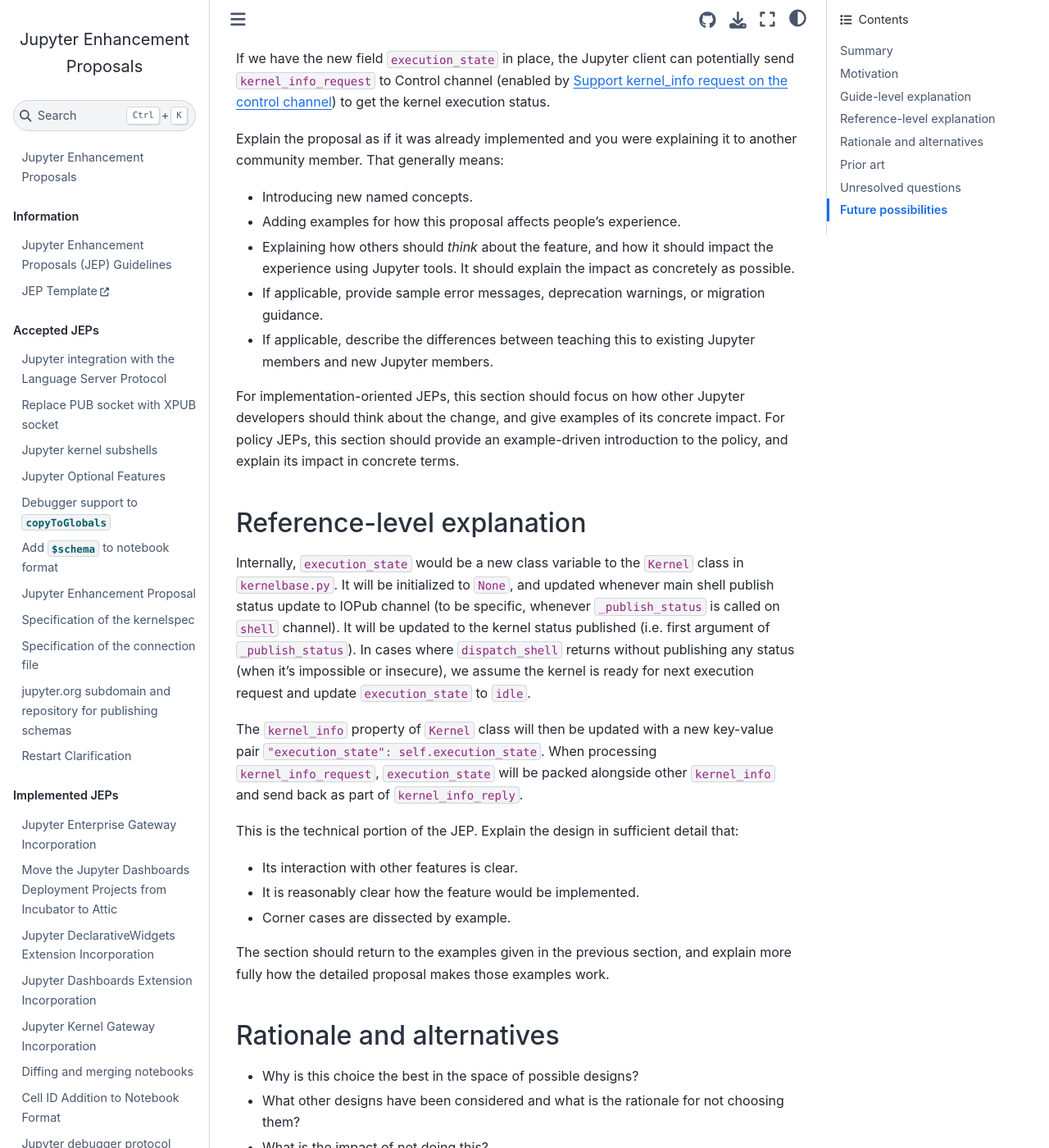
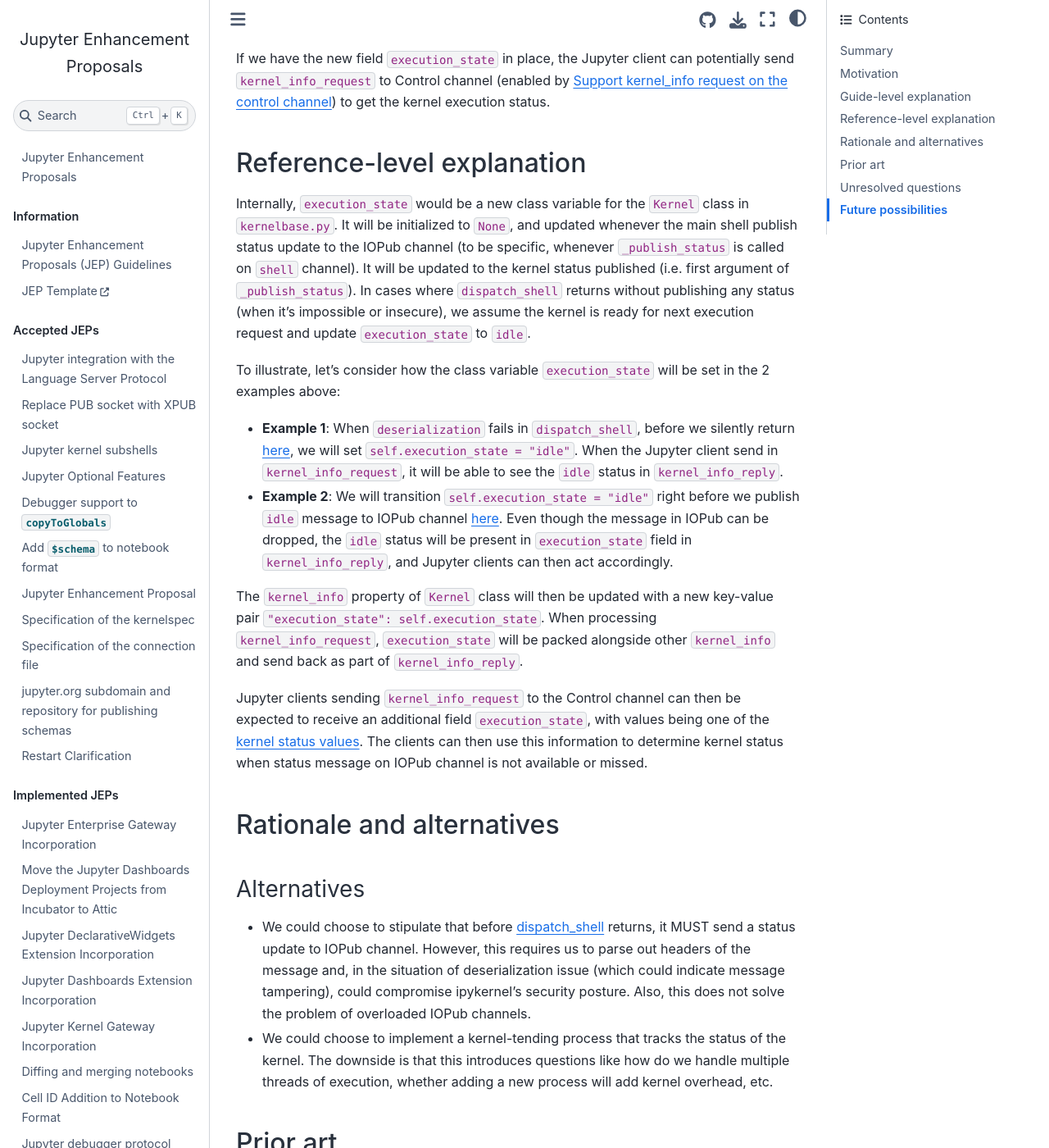
Before and after one commit to jupyter/enhancement-proposals, a Jupyter Book: the page built from 134-new-field-kernel-info-reply/new-field-kernel-info.md, in a window 1280 px wide and 1400 px high, scrolled down 2224 px. Shown: the whole window at 82% size. Built offline with Jupyter Book 1.0.4 settings and Sphinx 7.4.7 and the Sphinx Book theme 1.1.4, drawn with Linux system fonts in a browser that asks for light colours; some of the changed text lies outside the part shown.

Commit message:
Mostly complete

```diff
--- a/134-new-field-kernel-info-reply/new-field-kernel-info.md
+++ b/134-new-field-kernel-info-reply/new-field-kernel-info.md
@@ -23,7 +23,7 @@
 A new optional field called `execution_state` will be added to the `kernel_info_reply` message. `execution_state` will represent the status of main shell channel, which is responsible for command execution. The field is optional to keep `kernel_info_reply` backward compatible.
 
 Values of the optional field `execution_state` should be the [kernel status](https://jupyter-client.readthedocs.io/en/latest/messaging.html#kernel-status) specified in Jupyter protocol, i.e. `execution_state : ('busy', 'idle', 'starting')`. It represents source-of-truth for kernel status would be updated:
-- Whenever main shell channel publishes any status to IOPub channel
+- Right before main shell channel publishes any status to IOPub channel
 - To `idle` whenever kernel stopped handling current command execution request. In some cases, `dispatch_shell` returns without publishing any status as it's either not possible (e.g. session is `None`), or not secure (e.g. deserialization step fails). In this case, we still want to update `execution_state` as kernel is ready for next execution request.
 
 This enables Jupyter client to actively poll for execution status on main shell channel, in addition to passively waiting for status update on IOPub channel. Developers hence have the option to directly reach out to kernel for status, in cases where message publishing mechanism met problem (e.g. when High Water Mark is hit and messages are randomly dropped), or when a new client connect to an already running kernel. The proposal is a strict augmentation to current kernel status communication mechanism and does not modify current mechanism. The intention is to provide an alternative when current mechanism fails.
@@ -44,78 +44,90 @@
 
 If we have the new field `execution_state` in place, the Jupyter client can potentially send `kernel_info_request` to Control channel (enabled by [Support kernel_info request on the control channel](https://jupyter.org/enhancement-proposals/80-kernel-info/kernel-info.html#support-kernel-info-request-on-the-control-channel)) to get the kernel execution status.
 
-Explain the proposal as if it was already implemented and you were
-explaining it to another community member. That generally means:
+[//]: # (Explain the proposal as if it was already implemented and you were)
+[//]: # (explaining it to another community member. That generally means:)
+[//]: # (- Introducing new named concepts.)
+[//]: # (- Adding examples for how this proposal affects people's experience)
+[//]: # (- Explaining how others should *think* about the feature, and how it should impact the experience using Jupyter tools. It should explain the impact as concretely as possible.)
+[//]: # (- If applicable, provide sample error messages, deprecation warnings, or migration guidance.)
+[//]: # (- If applicable, describe the differences between teaching this to existing Jupyter members and new Jupyter members.)
 
-- Introducing new named concepts.
-- Adding examples for how this proposal affects people's experience.
-- Explaining how others should *think* about the feature, and how it should impact the experience using Jupyter tools. It should explain the impact as concretely as possible.
-- If applicable, provide sample error messages, deprecation warnings, or migration guidance.
-- If applicable, describe the differences between teaching this to existing Jupyter members and new Jupyter members.
-
-For implementation-oriented JEPs, this section should focus on how other Jupyter
-developers should think about the change, and give examples of its concrete impact. For policy JEPs, this section should provide an example-driven introduction to the policy, and explain its impact in concrete terms.
+[//]: # (For implementation-oriented JEPs, this section should focus on how other Jupyter)
+[//]: # (developers should think about the change, and give examples of its concrete impact. For policy JEPs, this section should provide an example-driven introduction to the policy, and explain its impact in concrete terms.)
 
 ## Reference-level explanation
 
-Internally, `execution_state` would be a new class variable to the `Kernel` class in `kernelbase.py`. It will be initialized to `None`, and updated whenever main shell publish status update to IOPub channel (to be specific, whenever `_publish_status` is called on `shell` channel). It will be updated to the kernel status published (i.e. first argument of `_publish_status`). In cases where `dispatch_shell` returns without publishing any status (when it's impossible or insecure), we assume the kernel is ready for next execution request and update `execution_state` to `idle`.
+Internally, `execution_state` would be a new class variable for the `Kernel` class in `kernelbase.py`. It will be initialized to `None`, and updated whenever the main shell publish status update to the IOPub channel (to be specific, whenever `_publish_status` is called on `shell` channel). It will be updated to the kernel status published (i.e. first argument of `_publish_status`). In cases where `dispatch_shell` returns without publishing any status (when it's impossible or insecure), we assume the kernel is ready for next execution request and update `execution_state` to `idle`.
+
+To illustrate, let's consider how the class variable `execution_state` will be set in the 2 examples above:
+- **Example 1**: When `deserialization` fails in `dispatch_shell`, before we silently return [here](https://github.com/ipython/ipykernel/blob/41443c9c5d76856ca815c0e02c45dfa858e755bc/ipykernel/kernelbase.py#L418), we will set `self.execution_state = "idle"`. When the Jupyter client send in `kernel_info_request`, it will be able to see the `idle` status in `kernel_info_reply`.
+- **Example 2**: We will transition `self.execution_state = "idle"` right before we publish `idle` message to IOPub channel [here](https://github.com/ipython/ipykernel/blob/41443c9c5d76856ca815c0e02c45dfa858e755bc/ipykernel/kernelbase.py#L487). Even though the message in IOPub can be dropped, the `idle` status will be present in `execution_state` field in `kernel_info_reply`, and Jupyter clients can then act accordingly.
 
 The `kernel_info` property of `Kernel` class will then be updated with a new key-value pair `"execution_state": self.execution_state`. When processing `kernel_info_request`, `execution_state` will be packed alongside other `kernel_info` and send back as part of `kernel_info_reply`.
 
-This is the technical portion of the JEP. Explain the design in
-sufficient detail that:
+Jupyter clients sending `kernel_info_request` to the Control channel can then be expected to receive an additional field `execution_state`, with values being one of the [kernel status values](https://jupyter-client.readthedocs.io/en/latest/messaging.html#kernel-status). The clients can then use this information to determine kernel status when status message on IOPub channel is not available or missed.
 
-- Its interaction with other features is clear.
-- It is reasonably clear how the feature would be implemented.
-- Corner cases are dissected by example.
-
-The section should return to the examples given in the previous section, and explain more fully how the detailed proposal makes those examples work.
+[//]: # (This is the technical portion of the JEP. Explain the design in)
+[//]: # (sufficient detail that:)
+[//]: #
+[//]: # (- Its interaction with other features is clear.)
+[//]: # (- It is reasonably clear how the feature would be implemented.)
+[//]: # (- Corner cases are dissected by example.)
+[//]: #
+[//]: # (The section should return to the examples given in the previous section, and explain more fully how the detailed proposal makes those examples work.)
 
 ## Rationale and alternatives
 
-- Why is this choice the best in the space of possible designs?
-- What other designs have been considered and what is the rationale for not choosing them?
-- What is the impact of not doing this?
+### Alternatives
+- We could choose to stipulate that before [dispatch_shell](https://github.com/ipython/ipykernel/blob/3c96ba25cb3f9a83e49ad7d769905e9fa770e369/ipykernel/kernelbase.py#L352) returns, it MUST send a status update to IOPub channel. However, this requires us to parse out headers of the message and, in the situation of deserialization issue (which could indicate message tampering), could compromise ipykernel's security posture. Also, this does not solve the problem of overloaded IOPub channels.
+- We could choose to implement a kernel-tending process that tracks the status of the kernel. The downside is that this introduces questions like how do we handle multiple threads of execution, whether adding a new process will add kernel overhead, etc.
+
+[//]: # (- Why is this choice the best in the space of possible designs?)
+[//]: # (- What other designs have been considered and what is the rationale for not choosing them?)
+[//]: # (- What is the impact of not doing this?)
 
 ## Prior art
 
 Poll-based status update is a widely-used and well-known client-server communication pattern in software engineering known for its reliability in client's perspective. In this case, Jupyter kernel is the server for command execution. When the pub-sub communication pattern for kernel status update fails, it would be good to have a poll-based communicatioin mechanism in place for higher reliability.
 
-Discuss prior art, both the good and the bad, in relation to this proposal.
-A few examples of what this can include are:
-
-- Does this feature exist in other tools or ecosystems, and what experience have their community had?
-- For community proposals: Is this done by some other community and what were their experiences with it?
-- For other teams: What lessons can we learn from what other communities have done here?
-- Papers: Are there any published papers or great posts that discuss this? If you have some relevant papers to refer to, this can serve as a more detailed theoretical background.
-
-This section is intended to encourage you as an author to think about the lessons from other languages, provide readers of your JEP with a fuller picture.
-If there is no prior art, that is fine - your ideas are interesting to us whether they are brand new or if it is an adaptation from other languages.
+[//]: # (Discuss prior art, both the good and the bad, in relation to this proposal.)
+[//]: # (A few examples of what this can include are:)
+[//]: #
+[//]: # (- Does this feature exist in other tools or ecosystems, and what experience have their community had?)
+[//]: # (- For community proposals: Is this done by some other community and what were their experiences with it?)
+[//]: # (- For other teams: What lessons can we learn from what other communities have done here?)
+[//]: # (- Papers: Are there any published papers or great posts that discuss this? If you have some relevant papers to refer to, this can serve as a more detailed theoretical background.)
+[//]: #
+[//]: # (This section is intended to encourage you as an author to think about the lessons from other languages, provide readers of your JEP with a fuller picture.)
+[//]: # (If there is no prior art, that is fine - your ideas are interesting to us whether they are brand new or if it is an adaptation from other languages.)
 
 
 ## Unresolved questions
 
-- The kernel goes to `starting` state after kernel start-up, and no `idle` message is published after that. Do we treat `starting` synonymous with `idle` with respect to command execution? Or, we should publish an `idle` message after the kernel has fully started? Or, should we abolish `starting` entirely as currently it's published right at the end of kernel's `start` method? Or, should we publish `starting` at the start of kernel's `start` method, and publish `idle` at the end of kernel's `start` method? Expecially in the case of a slow-starting kernel, the distinction between `starting` and `idle` might be significant in the way that the kernel might not be able to accept execution request in `starting` state.
+- The kernel goes to `starting` state after kernel start-up, and no `idle` message is published after that. Do we treat `starting` synonymous with `idle` with respect to command execution? Or, we should publish an `idle` message after the kernel has fully started? Or, should we abolish `starting` entirely as currently it's published right at the end of kernel's `start` method? Or, should we publish `starting` at the start of kernel's `start` method, and publish `idle` at the end of kernel's `start` method? Expecially in the case of a slow-starting kernel, the distinction between `starting` and `idle` might be significant in the way that the kernel might not be able to accept execution request in `starting` state. (Thanks @Zsailer for discussion on this matter)
 - When information from `kernel_info_reply` conflicts with the kernel status published in IOPub (for example, in cases where channels are congested and slow), which one takes priority over the other?
 
-- What parts of the design do you expect to resolve through the JEP process before this gets merged?
-- What related issues do you consider out of scope for this JEP that could be addressed in the future independently of the solution that comes out of this JEP?
+[//]: # (- What parts of the design do you expect to resolve through the JEP process before this gets merged?)
+[//]: # (- What related issues do you consider out of scope for this JEP that could be addressed in the future independently of the solution that comes out of this JEP?)
 
 ## Future possibilities
 
-Think about what the natural extension and evolution of your proposal would
-be and how it would affect the Jupyter community at-large. Try to use this section as a tool to more fully consider all possible
-interactions with the project and language in your proposal.
-Also consider how the this all fits into the roadmap for the project
-and of the relevant sub-team.
+- Currently, the `execution_state` field only have status from the main shell channel. In the future, we could consider expanding it to a map to include all the execution status from all [subshells](https://jupyter.org/enhancement-proposals/91-kernel-subshells/kernel-subshells.html). The subshells can be keyed by their `subshell_id`.
+- This proposal describes the implementation for ipykernel. However, the idea should not be limited at the Python language and could be extended to other languages as well like Almond kernel for Scala and iRkernel for R.
 
-This is also a good place to "dump ideas", if they are out of scope for the
-JEP you are writing but otherwise related.
-
-If you have tried and cannot think of any future possibilities,
-you may simply state that you cannot think of anything.
-
-Note that having something written down in the future-possibilities section
-is not a reason to accept the current or a future JEP; such notes should be
-in the section on motivation or rationale in this or subsequent JEPs.
-The section merely provides additional information.
+[//]: # (Think about what the natural extension and evolution of your proposal would)
+[//]: # (be and how it would affect the Jupyter community at-large. Try to use this section as a tool to more fully consider all possible)
+[//]: # (interactions with the project and language in your proposal.)
+[//]: # (Also consider how the this all fits into the roadmap for the project)
+[//]: # (and of the relevant sub-team.)
+[//]: #
+[//]: # (This is also a good place to "dump ideas", if they are out of scope for the)
+[//]: # (JEP you are writing but otherwise related.)
+[//]: #
+[//]: # (If you have tried and cannot think of any future possibilities,)
+[//]: # (you may simply state that you cannot think of anything.)
+[//]: #
+[//]: # (Note that having something written down in the future-possibilities section)
+[//]: # (is not a reason to accept the current or a future JEP; such notes should be)
+[//]: # (in the section on motivation or rationale in this or subsequent JEPs.)
+[//]: # (The section merely provides additional information.)
```
